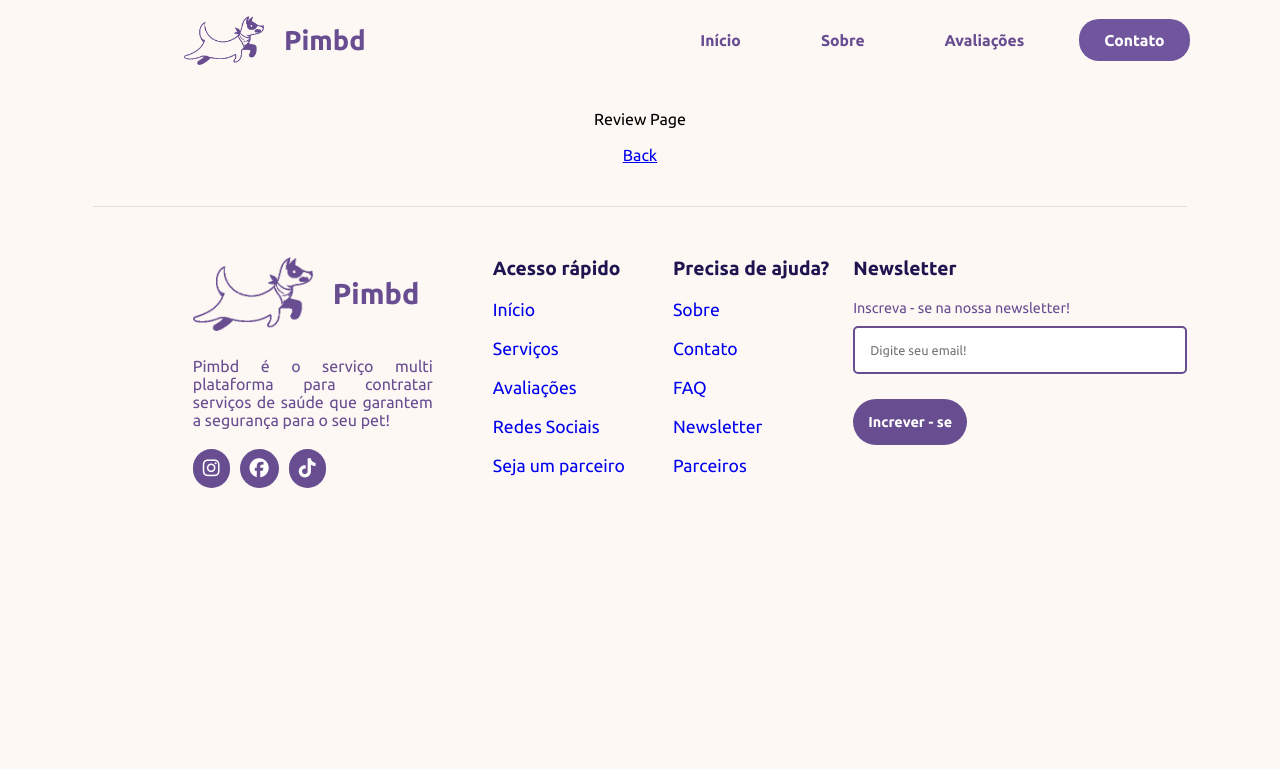
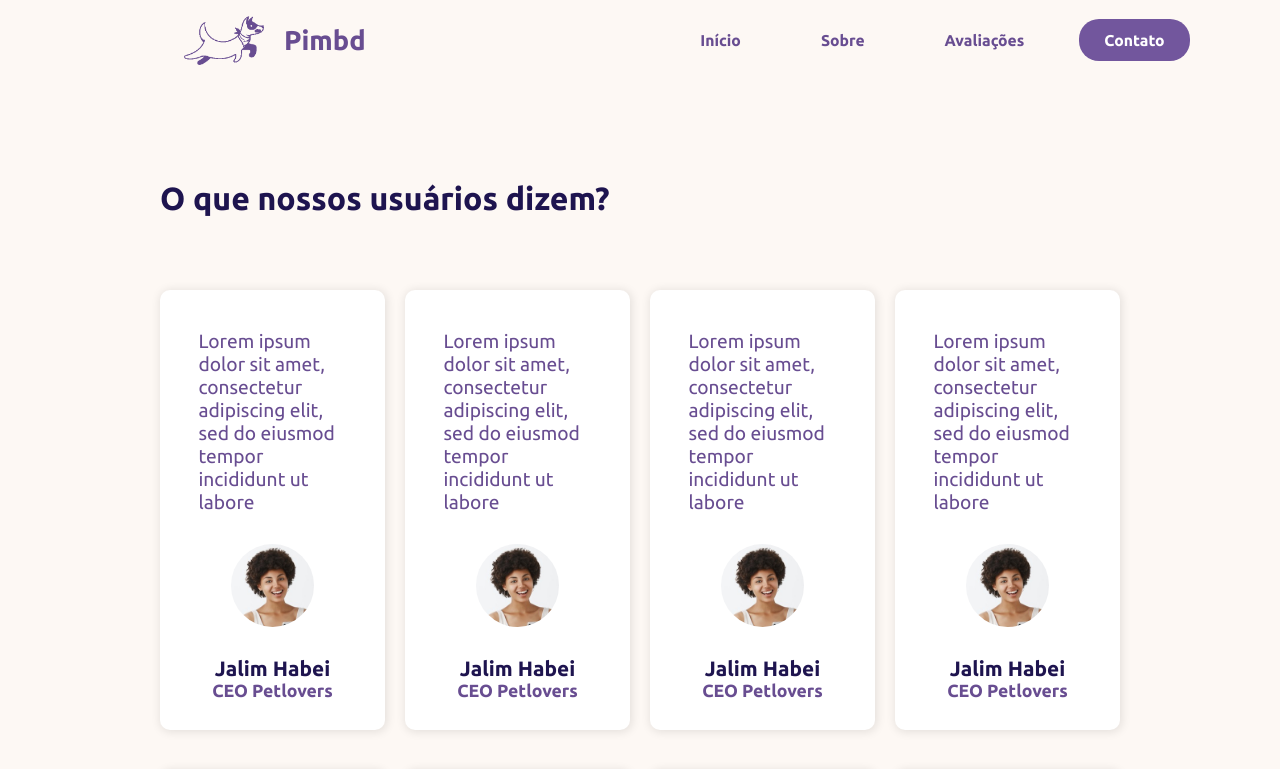
Before and after one commit to Pimbad/pimbad-landing-page, a React (Create React App) app: page /avaliacoes in a window 1280 px wide. Shown: the top 769 px of the page. Built offline with nearby package versions, Linux system fonts and the light colour scheme.

Commit message:
feature: add reviews page (#6)

```diff
--- a/src/pages/reviews/reviews.page.css
+++ b/src/pages/reviews/reviews.page.css
@@ -0,0 +1,115 @@
+.review-first-block{
+    width: 100vw;
+    height: 1700px;
+    margin-top: 100px;
+}
+
+.review-first-block-content{
+    width: 75vw;
+    height: 100%;
+    margin-left: 50%;
+    transform: translateX(-50%);
+}
+.review-first-block-content h2{
+    color: var(--title-color);
+    font-size: 2rem;
+    text-align: left;
+    height: 50px;
+}
+
+.review-first-block-itens{
+    width: 100%;
+    height: 400px;
+    display: flex;
+    align-items: center;
+    justify-content: center;
+    margin-top: 80px;
+}
+
+.review-first-block-item{
+    flex: 1;
+    height: 400px;
+    margin-left: 20px;
+    background: var(--background-color);
+    border-radius: 10px;
+    box-shadow: 1px 1px 10px 1px rgba(0,0,0,.1);
+    display: flex;
+    align-items: center;
+    justify-content: center;
+    flex-direction: column;
+    padding: 20px;
+    transition: .5s;
+}
+
+.review-first-block-item:hover{
+    cursor: pointer;
+    transform: scale(1.1);
+    transition: .5s;
+}
+
+.review-first-block-item p{
+    text-align: left;
+    color: var(--button-title-color);
+    font-size: 1.2rem;
+    margin-top: 10px;
+    width: 80%;
+}
+
+.review-first-block-item img{
+    width: 45%;
+    margin-top: 30px;
+    border-radius: 100%;
+}
+
+.review-first-block-item h5{
+    color: var(--title-color);
+    margin-top: 30px;
+    font-size: 1.3rem;
+}
+
+.review-first-block-item h6{
+    color: var(--button-title-color);
+    font-size: 1.1rem;
+}
+
+.review-first-block-item:nth-child(1){
+    margin-left: 0px;
+}
+
+@media (max-width: 1100px){
+    .review-first-block-item p{
+        font-size: 1rem;
+    }
+
+    .review-first-block-item h5{
+        font-size: 1.1rem;
+    }
+
+    .review-first-block-item h6{
+        font-size: .9rem;
+    }
+
+    .review-first-block-item img{
+        width: 60% !important;
+    }
+}
+
+@media (max-width: 900px){
+    .review-first-block{
+        height: 6100px;
+    }
+
+    .review-first-block-itens{
+        height: 2000px;
+        flex-direction: column;
+        margin-top: 0;
+    }
+
+    .review-first-block-item{
+        margin-top: 80px;
+    }
+
+    .review-first-block-item img{
+        width: 45% !important;
+    }
+}
--- a/src/pages/reviews/reviews.page.tsx
+++ b/src/pages/reviews/reviews.page.tsx
@@ -1,15 +1,144 @@
-import { Link } from 'react-router-dom';
 import './reviews.page.css'
 
 
 const ReviewsPage = () => {
     return(
         <section>
-            <p>Review Page</p>
-            <br />
-            <Link to='/'>Back</Link>
+            <div className='review-first-block'>
+                <div className='review-first-block-content'>
+                    <h2>O que nossos usuários dizem?</h2>
+
+                    <div className='review-first-block-itens'>
+                        <div className='review-first-block-item'>
+                            <p>
+                                Lorem ipsum dolor sit amet, consectetur adipiscing elit,
+                                sed do eiusmod tempor incididunt ut labore
+                            </p>
+
+                            <img src='images/review-image.jpg' alt='reviewer' />
+                            <h5>Jalim Habei</h5>
+                            <h6>CEO Petlovers</h6>
+                        </div>
+                        <div className='review-first-block-item'>
+                            <p>
+                                Lorem ipsum dolor sit amet, consectetur adipiscing elit,
+                                sed do eiusmod tempor incididunt ut labore
+                            </p>
+
+                            <img src='images/review-image.jpg' alt='reviewer'/>
+                            <h5>Jalim Habei</h5>
+                            <h6>CEO Petlovers</h6>
+                        </div>
+                        <div className='review-first-block-item'>
+                            <p>
+                                Lorem ipsum dolor sit amet, consectetur adipiscing elit,
+                                sed do eiusmod tempor incididunt ut labore
+                            </p>
+
+                            <img src='images/review-image.jpg' alt='reviewer'/>
+                            <h5>Jalim Habei</h5>
+                            <h6>CEO Petlovers</h6>
+                        </div>
+                        <div className='review-first-block-item'>
+                            <p>
+                                Lorem ipsum dolor sit amet, consectetur adipiscing elit,
+                                sed do eiusmod tempor incididunt ut labore
+                            </p>
+
+                            <img src='images/review-image.jpg' alt='reviewer'/>
+                            <h5>Jalim Habei</h5>
+                            <h6>CEO Petlovers</h6>
+                        </div>
+                    </div>
+
+                    <div className='review-first-block-itens'>
+                        <div className='review-first-block-item'>
+                            <p>
+                                Lorem ipsum dolor sit amet, consectetur adipiscing elit,
+                                sed do eiusmod tempor incididunt ut labore
+                            </p>
+
+                            <img src='images/review-image.jpg' alt='reviewer'/>
+                            <h5>Jalim Habei</h5>
+                            <h6>CEO Petlovers</h6>
+                        </div>
+                        <div className='review-first-block-item'>
+                            <p>
+                                Lorem ipsum dolor sit amet, consectetur adipiscing elit,
+                                sed do eiusmod tempor incididunt ut labore
+                            </p>
+
+                            <img src='images/review-image.jpg' alt='reviewer'/>
+                            <h5>Jalim Habei</h5>
+                            <h6>CEO Petlovers</h6>
+                        </div>
+                        <div className='review-first-block-item'>
+                            <p>
+                                Lorem ipsum dolor sit amet, consectetur adipiscing elit,
+                                sed do eiusmod tempor incididunt ut labore
+                            </p>
+
+                            <img src='images/review-image.jpg' alt='reviewer'/>
+                            <h5>Jalim Habei</h5>
+                            <h6>CEO Petlovers</h6>
+                        </div>
+                        <div className='review-first-block-item'>
+                            <p>
+                                Lorem ipsum dolor sit amet, consectetur adipiscing elit,
+                                sed do eiusmod tempor incididunt ut labore
+                            </p>
+
+                            <img src='images/review-image.jpg' alt='reviewer'/>
+                            <h5>Jalim Habei</h5>
+                            <h6>CEO Petlovers</h6>
+                        </div>
+                    </div>
+
+                    <div className='review-first-block-itens'>
+                        <div className='review-first-block-item'>
+                            <p>
+                                Lorem ipsum dolor sit amet, consectetur adipiscing elit,
+                                sed do eiusmod tempor incididunt ut labore
+                            </p>
+
+                            <img src='images/review-image.jpg' alt='reviewer'/>
+                            <h5>Jalim Habei</h5>
+                            <h6>CEO Petlovers</h6>
+                        </div>
+                        <div className='review-first-block-item'>
+                            <p>
+                                Lorem ipsum dolor sit amet, consectetur adipiscing elit,
+                                sed do eiusmod tempor incididunt ut labore
+                            </p>
+
+                            <img src='images/review-image.jpg' alt='reviewer'/>
+                            <h5>Jalim Habei</h5>
+                            <h6>CEO Petlovers</h6>
+                        </div>
+                        <div className='review-first-block-item'>
+                            <p>
+                                Lorem ipsum dolor sit amet, consectetur adipiscing elit,
+                                sed do eiusmod tempor incididunt ut labore
+                            </p>
+
+                            <img src='images/review-image.jpg' alt='reviewer'/>
+                            <h5>Jalim Habei</h5>
+                            <h6>CEO Petlovers</h6>
+                        </div>
+                        <div className='review-first-block-item'>
+                            <p>
+                                Lorem ipsum dolor sit amet, consectetur adipiscing elit,
+                                sed do eiusmod tempor incididunt ut labore
+                            </p>
+
+                            <img src='images/review-image.jpg' alt='reviewer'/>
+                            <h5>Jalim Habei</h5>
+                            <h6>CEO Petlovers</h6>
+                        </div>
+                    </div>
+                </div>
+            </div>
         </section>
-
     )
 }
 
```
Also changed, not shown: public/images/review-image.jpg (added).
